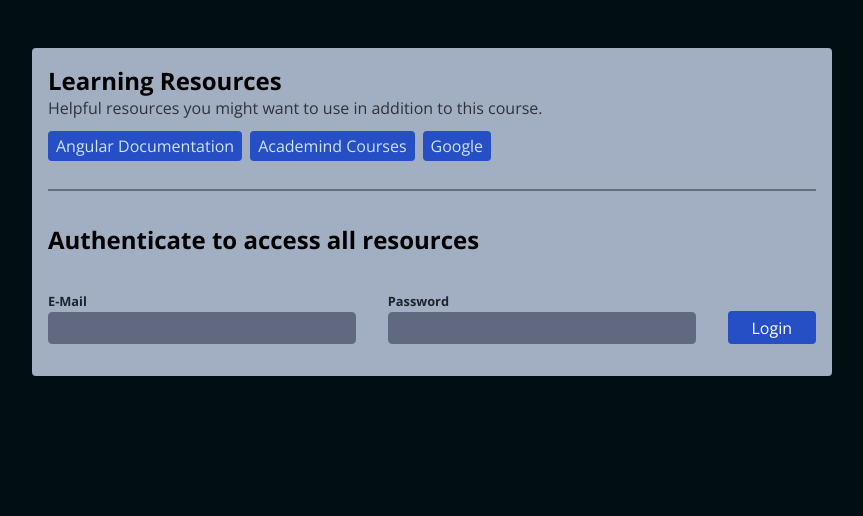
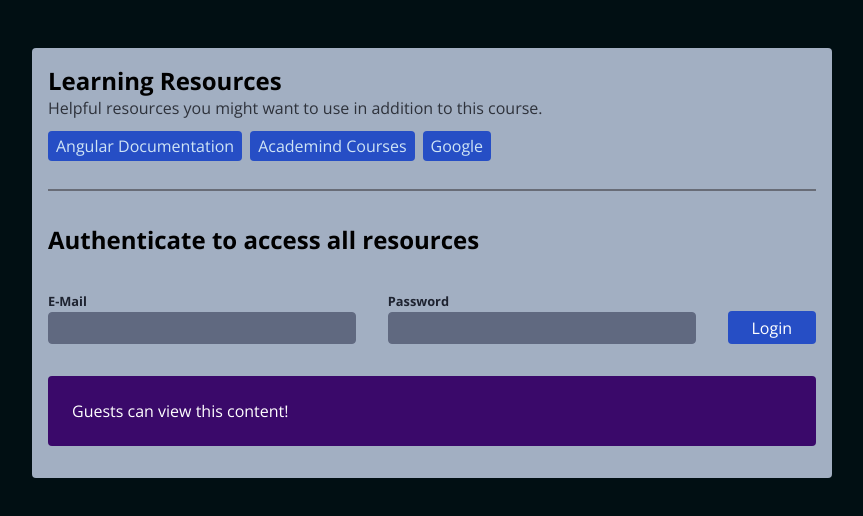
Before and after one commit to Mig-uel/angular-complete-guide, an Angular app in the folder directives-deep-dive/: page / in a window 1280 px wide. Shown: the top 516 px of the page, without its empty margins (208-1071 px from the left). Built offline with nearby package versions, Linux system fonts and the light colour scheme.

Commit message:
fix: comment out unused ng-template for clarity
- Removed the ng-template for admin content to avoid confusion.
- Updated comments to reflect the current usage of appAuth directive.

```diff
--- a/directives-deep-dive/src/app/app.component.html
+++ b/directives-deep-dive/src/app/app.component.html
@@ -32,12 +32,16 @@
 
   the '*' is just syntactic sugar for the ng-template
   -->
-  <ng-template appAuth="admin">
+  <!-- <ng-template appAuth="admin">
     <p>Only admins should see this!</p>
-  </ng-template>
+  </ng-template> -->
+
+  <!-- ------------------------------- -->
+
+  <p *appAuth="'admin'" class="protected-content admin">Only admins should see this!</p>
+  <p *appAuth="'user'" class="protected-content unauthenticated">Regular users should see this!</p>
+  <p *appAuth="'guest'" class="protected-content authenticated">Guests can view this content!</p>
 </main>
-
-<!-- ------------------------------- -->
 
 <!--
   In modern Angular, there are no more structural directives like *ngIf or *ngFor.
```
